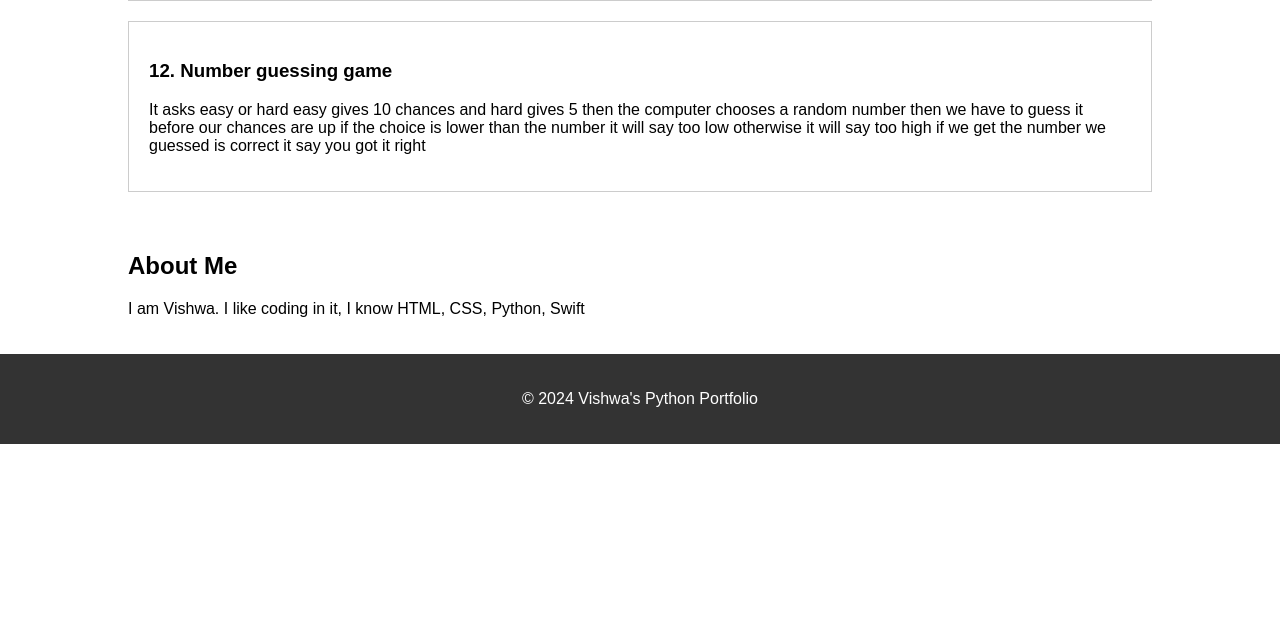
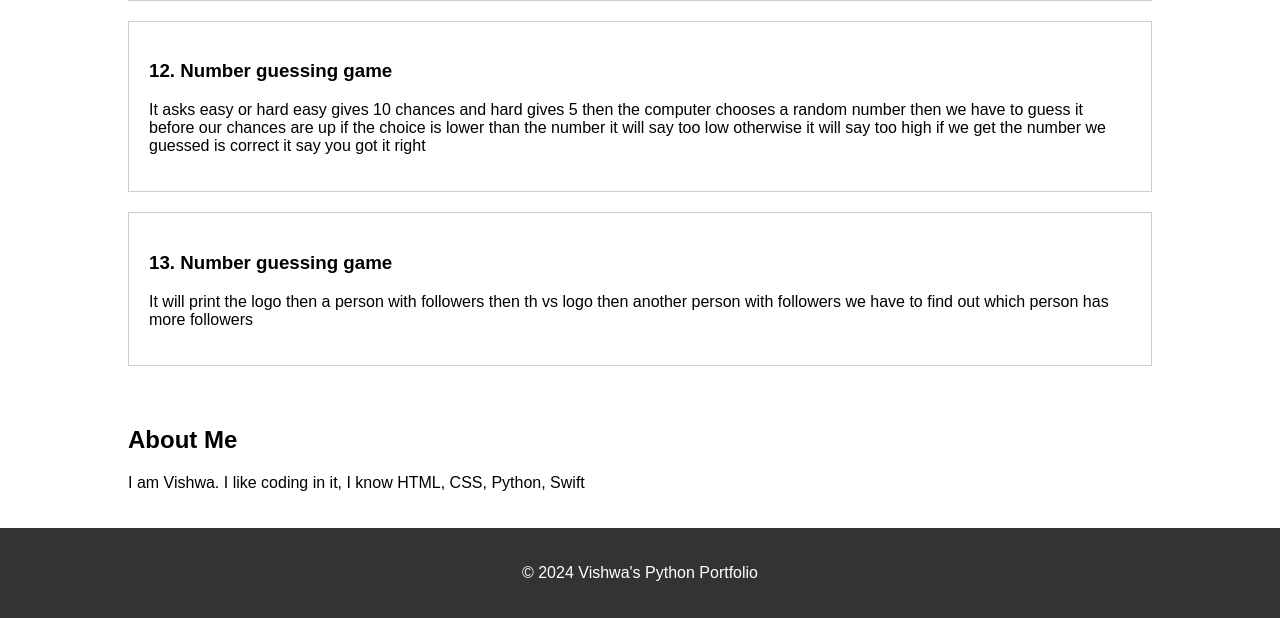
Before and after one commit to Vishwa170314/portfolio, a Flask app: page /python in a window 1280 px wide. Shown: the part 1973-2591 px from the top of the page. Before the commit the page ends 2417 px from the top, so only its background shows below. Run offline with Flask 3, Linux system fonts and the light colour scheme.

Commit message:
Complete project 13

```diff
--- a/templates/python.html
+++ b/templates/python.html
@@ -76,6 +76,11 @@
             <h3>12. Number guessing game</h3>
             <p>It asks easy or hard easy gives 10 chances and hard gives 5 then the computer chooses a random number then we have to guess it before our chances are up if the choice is lower than the number it will say too low otherwise it will say too high if we get the number we guessed is correct it say you got it right</p>
         </div>
+
+        <div class="project">
+            <h3>13. Number guessing game</h3>
+            <p>It will print the logo then a person with followers then th vs logo then another person with followers we have to find out which person has more followers</p>
+        </div>
     </div>
 </section>
 
```
